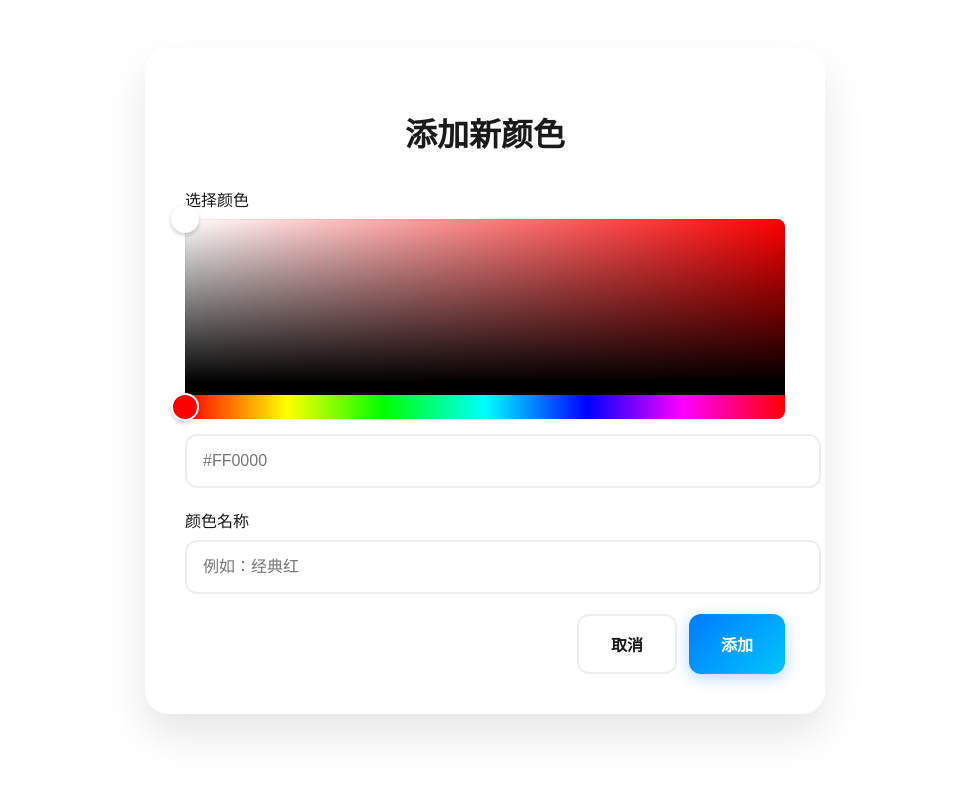
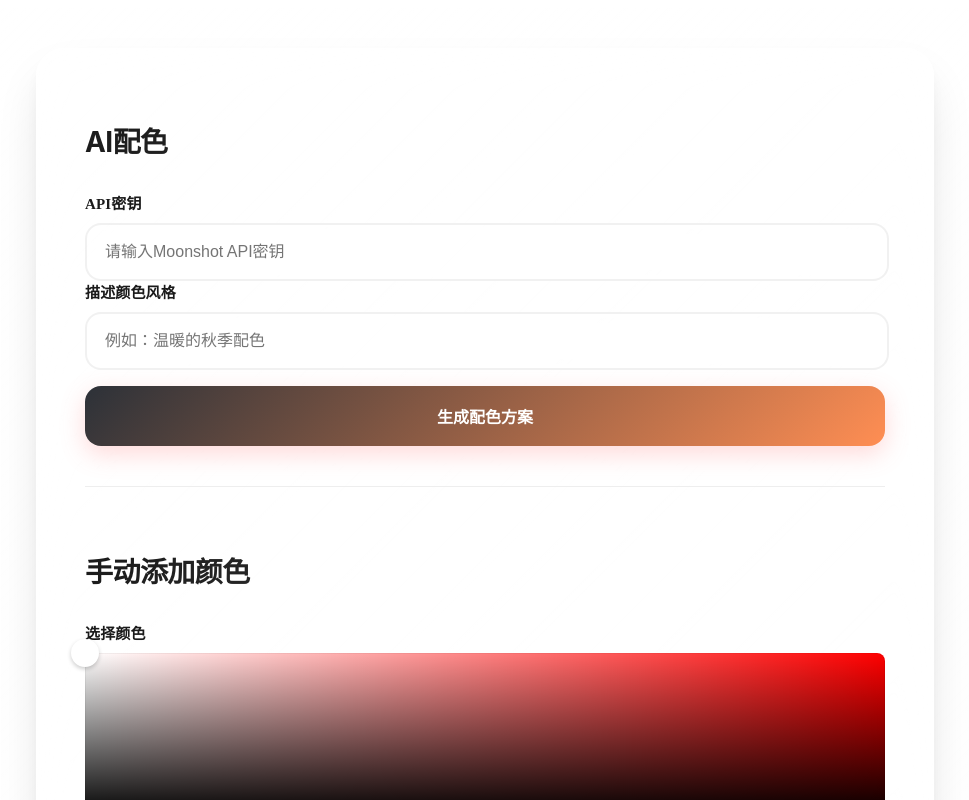
Before and after one commit to Lily-404/color, a React (Vite) app: page /add in a window 1280 px wide. Shown: the top 800 px of the page, without its empty margins (155-1124 px from the left). Built offline with nearby package versions, Linux system fonts and the light colour scheme.

Commit message:
feat: 支持AI配色&修改README

```diff
--- a/package.json
+++ b/package.json
@@ -9,6 +9,7 @@
     "preview": "vite preview"
   },
   "dependencies": {
+    "axios": "^1.8.1",
     "react": "^18.2.0",
     "react-colorful": "^5.6.1",
     "react-dom": "^18.2.0",
--- a/src/components/AddColorPage.jsx
+++ b/src/components/AddColorPage.jsx
@@ -3,12 +3,18 @@ import { useNavigate } from 'react-router-dom';
 import { styles } from '../styles/styles';
 import { initialColors } from '../constants/colors';
 import { HexColorPicker } from 'react-colorful';
+import { generateColorScheme } from '../services/colorAI';
+import ColorCard from './ColorCard';
 
 const AddColorPage = () => {
   const navigate = useNavigate();
   const [formData, setFormData] = useState({ hex: '', name: '' });
   const [error, setError] = useState('');
   const [previewColor, setPreviewColor] = useState('#FFFFFF');
+  const [description, setDescription] = useState('');
+  const [isGenerating, setIsGenerating] = useState(false);
+  const [generatedColors, setGeneratedColors] = useState([]);
+  const [apiKey, setApiKey] = useState(localStorage.getItem('moonshotApiKey') || '');
 
   const handleSubmit = (e) => {
     e.preventDefault();
@@ -34,15 +40,100 @@ const AddColorPage = () => {
     navigate('/');
   };
 
+  const handleGenerateColors = async () => {
+    if (!description.trim()) {
+      setError('请输入颜色风格描述');
+      return;
+    }
+    if (!apiKey.trim()) {
+      setError('请输入API密钥');
+      return;
+    }
+    setIsGenerating(true);
+    setError('');
+    try {
+      const colors = await generateColorScheme(description, apiKey);
+      if (colors && colors.length > 0) {
+        setGeneratedColors(colors);
+        localStorage.setItem('moonshotApiKey', apiKey);
+      }
+    } catch (error) {
+      setError(error.message);
+    } finally {
+      setIsGenerating(false);
+    }
+  };
+
   return (
     <div style={{
       ...styles.addColorPage.container,
       background: `linear-gradient(135deg, ${previewColor}20 0%, #ffffff 100%)`
     }}>
       <div style={styles.addColorPage.form}>
-        <h1 style={styles.addColorPage.title}>
-          添加新颜色
-        </h1>
+        <div style={{ marginBottom: '40px' }}>
+          <h2 style={styles.addColorPage.subtitle}>
+            AI配色
+          </h2>
+          <div style={{ marginBottom: '20px' }}>
+            <label style={styles.addColorPage.label}>
+              API密钥
+            </label>
+            <input
+              type="text"
+              value={apiKey}
+              onChange={(e) => setApiKey(e.target.value)}
+              placeholder="请输入Moonshot API密钥"
+              style={styles.addColorPage.input}
+            />
+            <label style={styles.addColorPage.label}>
+              描述颜色风格
+            </label>
+            <input
+              type="text"
+              value={description}
+              onChange={(e) => setDescription(e.target.value)}
+              placeholder="例如：温暖的秋季配色"
+              style={styles.addColorPage.input}
+            />
+            <button
+              type="button"
+              onClick={handleGenerateColors}
+              disabled={isGenerating}
+              style={{
+                ...styles.addColorPage.generateButton,
+                opacity: isGenerating ? 0.7 : 1
+              }}
+            >
+              {isGenerating ? '生成中...' : '生成配色方案'}
+            </button>
+          </div>
+          {generatedColors.length > 0 && (
+            <div>
+              <h3 style={styles.addColorPage.previewTitle}>
+                {description} - 配色方案
+              </h3>
+              <div style={styles.addColorPage.previewGrid}>
+                {generatedColors.map((color) => (
+                  <ColorCard
+                    key={color.hex}
+                    color={color}
+                  />
+                ))}
+              </div>
+              <button
+                type="button"
+                onClick={handleSaveGeneratedColors}
+                style={styles.addColorPage.saveButton}
+              >
+                保存配色方案
+              </button>
+            </div>
+          )}
+        </div>
+        <div style={{ marginTop: '40px', borderTop: '1px solid #eee', paddingTop: '40px' }}>
+          <h2 style={styles.addColorPage.subtitle}>
+            手动添加颜色
+          </h2>
           <form onSubmit={handleSubmit}>
             <div style={{ marginBottom: '20px' }}>
               <label style={styles.addColorPage.label}>
@@ -72,7 +163,6 @@ const AddColorPage = () => {
                 style={styles.addColorPage.input}
               />
             </div>
-          <div style={{ marginBottom: '20px' }}>
             <label style={styles.addColorPage.label}>
               颜色名称
             </label>
@@ -83,7 +173,6 @@ const AddColorPage = () => {
               placeholder="例如：经典红"
               style={styles.addColorPage.input}
             />
-          </div>
             {error && (
               <div style={styles.addColorPage.error}>
                 {error}
@@ -107,6 +196,7 @@ const AddColorPage = () => {
           </form>
         </div>
       </div>
+    </div>
   );
 };
 
--- /dev/null
+++ b/src/services/colorAI.js
@@ -0,0 +1,32 @@
+import axios from 'axios';
+
+export const generateColorScheme = async (description, apiKey) => {
+  const url = "https://api.moonshot.cn/v1/chat/completions";
+  const prompt = `请根据以下描述生成一个包含5种颜色的配色方案，每个颜色都需要提供十六进制代码和颜色名称。描述：${description}。请以JSON格式返回，格式为：[{"hex":"#XXXXXX","name":"颜色名称"}]`;
+
+  const params = {
+    model: "moonshot-v1-32k",
+    messages: [
+      {
+        role: "user",
+        content: prompt,
+        max_tokens: 8192,
+      },
+    ],
+  };
+
+  try {
+    const response = await axios.post(url, params, {
+      headers: {
+        "Content-Type": "application/json",
+        Authorization: `Bearer ${apiKey}`,
+      },
+    });
+
+    const content = response.data.choices[0].message.content;
+    return JSON.parse(content);
+  } catch (error) {
+    console.error("调用API失败:", error);
+    throw new Error("生成配色方案失败，请稍后重试");
+  }
+};
--- a/src/styles/styles.js
+++ b/src/styles/styles.js
@@ -94,72 +94,175 @@ export const styles = {
     container: {
       minHeight: '100vh',
       padding: '40px 20px',
-      transition: 'background 0.3s ease'
+      transition: 'all 0.5s cubic-bezier(0.4, 0, 0.2, 1)',
+      background: 'linear-gradient(135deg, rgba(255, 255, 255, 0.9), rgba(240, 240, 240, 0.8))',
+      backdropFilter: 'blur(20px) saturate(180%)'
     },
     form: {
-      maxWidth: '600px',
+      maxWidth: '800px',
       margin: '0 auto',
-      background: 'rgba(255, 255, 255, 0.9)',
-      backdropFilter: 'blur(10px)',
-      borderRadius: '24px',
-      padding: '40px',
-      boxShadow: '0 20px 40px rgba(0, 0, 0, 0.1)'
+      background: 'rgba(255, 255, 255, 0.8)',
+      backdropFilter: 'blur(16px) saturate(180%)',
+      borderRadius: '28px',
+      padding: '48px',
+      boxShadow: '0 25px 50px -12px rgba(0, 0, 0, 0.15), 0 8px 24px -8px rgba(0, 0, 0, 0.08)',
+      border: '1px solid rgba(255, 255, 255, 0.3)',
+      transform: 'translateY(0)',
+      transition: 'all 0.4s cubic-bezier(0.4, 0, 0.2, 1)'
     },
-    title: {
-      textAlign: 'center',
+    subtitle: {
       color: '#1a1a1a',
-      fontSize: '2rem',
+      fontSize: '1.75rem',
       fontWeight: '700',
       marginBottom: '32px',
-      fontFamily: 'Inter, system-ui, -apple-system, sans-serif'
+      fontFamily: 'Inter, system-ui, -apple-system, sans-serif',
+      background: 'linear-gradient(135deg, #1a1a1a 0%, #4a4a4a 100%)',
+      WebkitBackgroundClip: 'text',
+      WebkitTextFillColor: 'transparent',
+      letterSpacing: '-0.02em'
     },
     input: {
-      width: '100%',
-      padding: '16px',
-      borderRadius: '12px',
-      border: '2px solid #eee',
+      width: 'calc(100% - 36px)',
+      padding: '18px',
+      borderRadius: '16px',
+      border: '2px solid rgba(238, 238, 238, 0.8)',
       fontSize: '16px',
       outline: 'none',
-      transition: 'all 0.3s ease'
+      transition: 'all 0.3s cubic-bezier(0.4, 0, 0.2, 1)',
+      background: 'rgba(255, 255, 255, 0.8)',
+      backdropFilter: 'blur(8px)',
+      '&:focus': {
+        border: '2px solid rgba(0, 122, 255, 0.5)',
+        boxShadow: '0 0 0 4px rgba(0, 122, 255, 0.1)',
+        background: 'rgba(255, 255, 255, 0.95)'
+      },
+      '&::placeholder': {
+        color: 'rgba(0, 0, 0, 0.4)'
+      }
     },
     label: {
       display: 'block',
-      marginBottom: '8px',
-      fontWeight: '500',
-      color: '#1a1a1a'
+      marginBottom: '10px',
+      fontWeight: '600',
+      color: '#1a1a1a',
+      fontSize: '15px',
+      letterSpacing: '0.01em'
     },
     error: {
       color: '#FF3B30',
       marginBottom: '20px',
-      fontSize: '14px'
+      fontSize: '14px',
+      display: 'flex',
+      alignItems: 'center',
+      gap: '6px',
+      opacity: '0.9'
     },
     buttonGroup: {
       display: 'flex',
-      gap: '12px',
-      justifyContent: 'flex-end'
+      gap: '16px',
+      justifyContent: 'flex-end',
+      marginTop: '32px'
     },
     cancelButton: {
       padding: '16px 32px',
-      borderRadius: '12px',
-      border: '2px solid #eee',
-      background: 'transparent',
+      borderRadius: '16px',
+      border: '2px solid rgba(238, 238, 238, 0.8)',
+      background: 'rgba(255, 255, 255, 0.8)',
       color: '#1a1a1a',
       cursor: 'pointer',
       fontSize: '16px',
       fontWeight: '600',
-      transition: 'all 0.3s ease'
+      transition: 'all 0.3s cubic-bezier(0.4, 0, 0.2, 1)',
+      backdropFilter: 'blur(8px)',
+      '&:hover': {
+        background: 'rgba(238, 238, 238, 0.8)',
+        transform: 'translateY(-2px)'
+      }
     },
     submitButton: {
-      padding: '16px 32px',
-      borderRadius: '12px',
+      padding: '16px 36px',
+      borderRadius: '16px',
       border: 'none',
       background: 'linear-gradient(135deg, #007AFF 0%, #00C6FB 100%)',
       color: 'white',
       cursor: 'pointer',
       fontSize: '16px',
       fontWeight: '600',
-      transition: 'all 0.3s ease',
-      boxShadow: '0 4px 15px rgba(0, 122, 255, 0.3)'
+      transition: 'all 0.3s cubic-bezier(0.4, 0, 0.2, 1)',
+      boxShadow: '0 8px 24px rgba(0, 122, 255, 0.3)',
+      '&:hover': {
+        transform: 'translateY(-2px)',
+        boxShadow: '0 12px 28px rgba(0, 122, 255, 0.35)'
+      }
+    },
+    generateButton: {
+      width: '100%',
+      padding: '18px 36px',
+      marginTop: '16px',
+      borderRadius: '16px',
+      border: 'none',
+      background: 'linear-gradient(135deg,rgb(44, 49, 56) 0%, #FF8E53 100%)',
+      color: 'white',
+      cursor: 'pointer',
+      fontSize: '16px',
+      fontWeight: '600',
+      transition: 'all 0.3s cubic-bezier(0.4, 0, 0.2, 1)',
+      boxShadow: '0 8px 24px rgba(255, 107, 107, 0.25)',
+      '&:hover': {
+        transform: 'translateY(-2px)',
+        boxShadow: '0 12px 28px rgba(255, 107, 107, 0.3)'
+      },
+      '&:disabled': {
+        opacity: '0.7',
+        cursor: 'not-allowed',
+        transform: 'none'
+      }
+    },
+    previewTitle: {
+      fontSize: '1.3rem',
+      fontWeight: '600',
+      color: '#1a1a1a',
+      marginBottom: '20px',
+      marginTop: '32px',
+      display: 'flex',
+      alignItems: 'center',
+      gap: '8px',
+      '&::before': {
+        content: '""',
+        display: 'block',
+        width: '4px',
+        height: '24px',
+        background: 'linear-gradient(135deg, #FF6B6B 0%, #FF8E53 100%)',
+        borderRadius: '2px'
+      }
+    },
+    previewGrid: {
+      display: 'flex',
+      flexWrap: 'wrap',
+      gap: '16px',
+      marginBottom: '24px',
+      padding: '16px',
+      background: 'rgba(255, 255, 255, 0.5)',
+      borderRadius: '20px',
+      border: '1px solid rgba(255, 255, 255, 0.3)',
+      backdropFilter: 'blur(8px)'
+    },
+    saveButton: {
+      width: '100%',
+      padding: '18px 36px',
+      borderRadius: '16px',
+      border: 'none',
+      background: 'linear-gradient(135deg, #34C759 0%, #2ECC71 100%)',
+      color: 'white',
+      cursor: 'pointer',
+      fontSize: '16px',
+      fontWeight: '600',
+      transition: 'all 0.3s cubic-bezier(0.4, 0, 0.2, 1)',
+      boxShadow: '0 8px 24px rgba(46, 204, 113, 0.25)',
+      '&:hover': {
+        transform: 'translateY(-2px)',
+        boxShadow: '0 12px 28px rgba(46, 204, 113, 0.3)'
+      }
     }
   }
 };
```
Also changed, not shown: 2 other files (tests, documents, lock files or other folders). Lines whose indentation alone changed are shown as unchanged.
